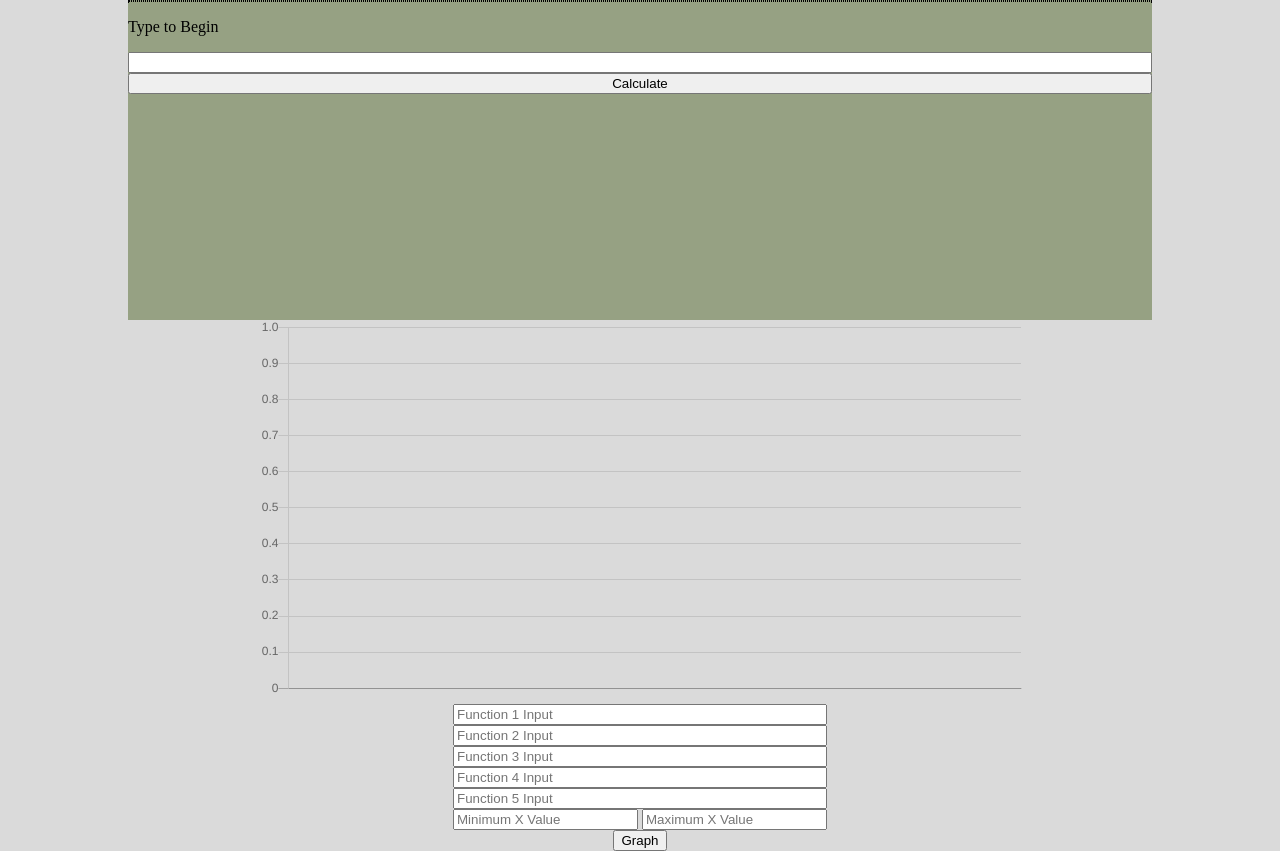
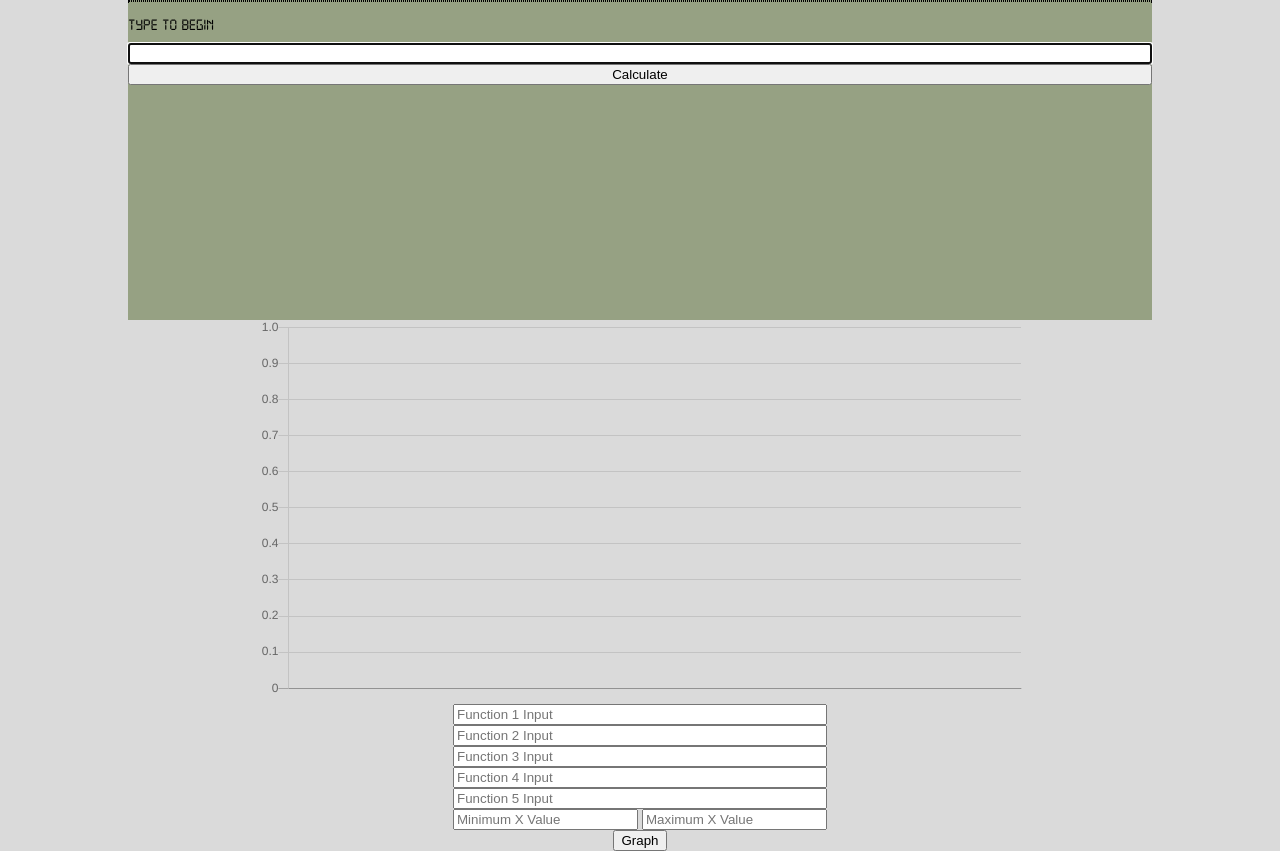
Before and after one commit to OK946/SMART-Goal-Project, a plain HTML site: page index.html in a window 1280 px wide. Drawn offline with nearby package versions, Linux system fonts and the light colour scheme.

Commit message:
added font

```diff
--- a/script.js
+++ b/script.js
@@ -3,7 +3,7 @@ const input = document.getElementById(`calculatorInput`);
 const output = document.getElementById(`equation`);
 const history = document.getElementById(`history`);
 let historyList = ``;
-
+input.focus();
 calculate.addEventListener(`click`, () => {
   if (input.value.length !== 0) {
     if (output.innerHtml !== `<p>Type to Begin</p>`) {
@@ -204,3 +204,9 @@ function generateData(value, i1 = 0, i2 = 10, step = 1) {
   };
   graph.update();
 }
+
+
+
+function letterCheck(string) {
+  return string.split("a").join("").split("A").join("").split("b").join("").split("B").join("").split("c").join("").split("C").join("").split("d").join("").split("D").join("").split("e").join("").split("E").join("").split("f").join("").split("F").join("").split("g").join("").split("G").join("").split("h").join("").split("H").join("").split("i").join("").split("I").join("").split("j").join("").split("J").join("").split("k").join("").split("K").join("").split("l").join("").split("L").join("").split("m").join("").split("M").join("").split("n").join("").split("N").join("").split("o").join("").split("O").join("").split("p").join("").split("P").join("").split("q").join("").split("Q").join("").split("r").join("").split("R").join("").split("s").join("").split("S").join("").split("t").join("").split("T").join("").split("u").join("").split("U").join("").split("v").join("").split("V").join("").split("w").join("").split("W").join("").split("x").join("").split("X").join("").split("y").join("").split("Y").join("").split("z").join("").split("Z").join("").split("!").join("").split("@").join("").split("$").join("").split("&").join("").split("_").join("").split("=").join("").split(",").join("").split("<").join("").split(">").join("").split("?").join("").split(";").join("").split(":").join("").split(`\``).join("").split("\\").join("").split("|").join("").split("~").join("");
+}
--- a/style.css
+++ b/style.css
@@ -1,3 +1,5 @@
+
+
 body {
     margin: 0;
     display: flex;
@@ -12,6 +14,7 @@ body {
     background-color: rgb(85, 107, 47, 0.5);
     display: flex;
     flex-direction: column;
+    font-family: calculator;
 }
 
 #history {
@@ -36,3 +39,8 @@ body {
     display: flex;
     flex-direction: column;
 }
+
+@font-face {
+    font-family: calculator;
+    src: url(/fonts/digital-7.ttf) format(opentype);
+}
```
Also changed, not shown: fonts/digital-7.ttf (added).
